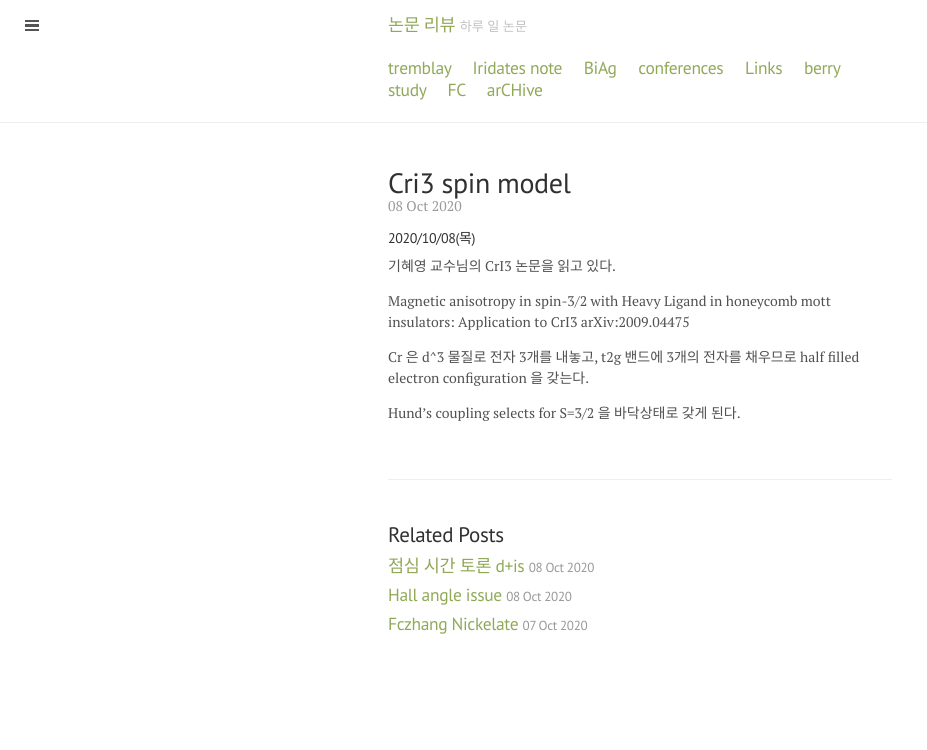
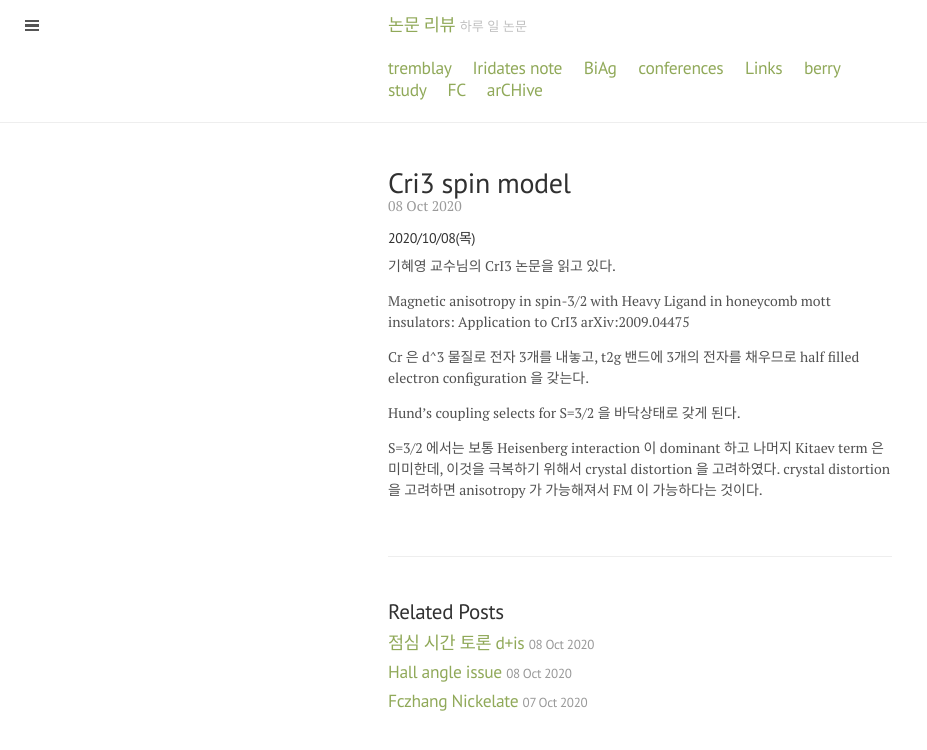
Before and after one commit to qkrwlsghdcjsworlt/work, a Jekyll site: the page built from _posts/2020/2020-10-08-CrI3 spin model.markdown, in a window 1280 px wide. Shown: the top 750 px of the page, without its empty margins (0-927 px from the left). Built offline with Jekyll 4.4.1, drawn with Linux system fonts in a browser that asks for light colours; our own code applies the rules of GitHub Pages for plain Markdown files.

Commit message:
“update”

```diff
--- a/_posts/2020/2020-10-08-CrI3 spin model.markdown
+++ b/_posts/2020/2020-10-08-CrI3 spin model.markdown
@@ -20,3 +20,8 @@ arXiv:2009.04475
 Cr 은 d^3 물질로 전자 3개를 내놓고, t2g 밴드에 3개의 전자를 채우므로 half filled electron configuration 을 갖는다.
 
 Hund's coupling selects for S=3/2 을 바닥상태로 갖게 된다.
+
+
+
+S=3/2 에서는 보통 Heisenberg interaction 이 dominant 하고 나머지 Kitaev term 은 미미한데, 이것을 극복하기 위해서 crystal distortion 을 고려하였다.
+crystal distortion 을 고려하면 anisotropy 가 가능해져서 FM 이 가능하다는 것이다.
```
Also changed, not shown: 2 other files.
